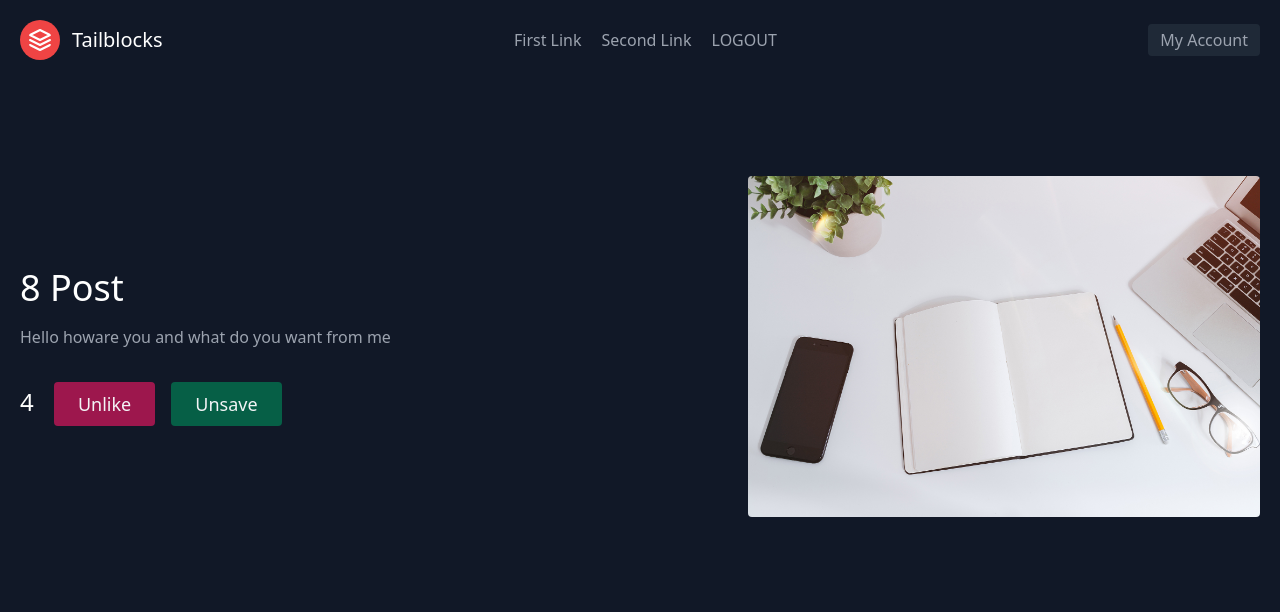
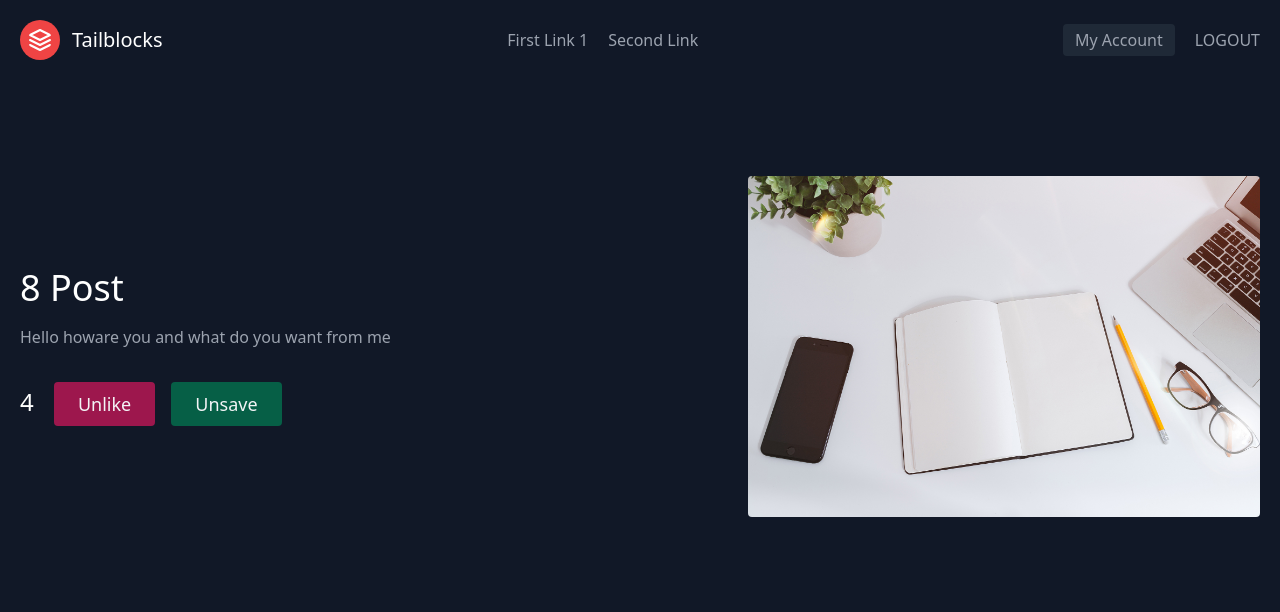
Before and after one commit to pycharm0422/mini_insta, a Django app: page /individual-post/8/ in a window 1280 px wide. Shown: the top 612 px of the page. Run offline with Django 3.2, Linux system fonts and the light colour scheme; a user stored in the database is signed in; data comes from the database, SQL or seed files in the repository; both versions use the stored data as it was after the commit; some libraries are stand-ins or nearby versions.

Commit message:
first commit

```diff
--- a/src_code/templates/src_code/basics/navbar.html
+++ b/src_code/templates/src_code/basics/navbar.html
@@ -7,21 +7,19 @@
         <span class="ml-3 text-xl">Tailblocks</span>
       </a>
       <nav class="md:ml-auto md:mr-auto flex flex-wrap items-center text-base justify-center">
-        <a href="" class="mr-5 hover:text-white">First Link</a>
+        <a href="" class="mr-5 hover:text-white">First Link {{request.user.pk}}</a>
         <a href="" class="mr-5 hover:text-white">Second Link</a>
         {%  if request.user.is_authenticated %}
-        <a href="" class="mr-5 hover:text-white">LOGOUT</a>
+
         {% else %}
-        <a href="" class="mr-5 hover:text-white">REGISTER</a>
-        <a href="" class="mr-5 hover:text-white">LOGIN</a>
+        <a href="{% url 'register-page' %}" class="mr-5 hover:text-white">REGISTER</a>
+        <a href="{% url 'login-page' %}" class="mr-5 hover:text-white">LOGIN</a>
         {% endif %}
       </nav>
       {%  if request.user.is_authenticated %}
-      <button href="" class="inline-flex items-center bg-gray-800 border-0 py-1 px-3 focus:outline-none hover:bg-gray-700 rounded text-base mt-4 md:mt-0">My Account
-
-          <path d="M5 12h14M12 5l7 7-7 7"></path>
-        </svg>
-      </button>
+      <a href="{% url 'user-page' user_id=request.user.pk%}" class="inline-flex items-center bg-gray-800 border-0 py-1 px-3 focus:outline-none hover:bg-gray-700 rounded text-base mt-4 md:mt-0">My Account
+      </a>
+      <a href="{% url 'logout-page' %}" class="ml-5 hover:text-white">LOGOUT</a>
       {% endif %}
     </div>
   </header>
```
Also changed, not shown: requirements.txt (added, +26 -0 lines), src_code/templates/src_code/home.html (+9 -0 lines), db.sqlite3, mini_insta_screenshot/Screenshot from 2022-10-23 02-00-56.png (deleted), mini_insta_screenshot/Screenshot from 2022-10-23 02-01-09.png (deleted), mini_insta_screenshot/Screenshot from 2022-10-23 02-03-29.png (deleted), mini_insta_screenshot/Screenshot from 2022-10-23 02-03-54.png (deleted), mini_insta_screenshot/Screenshot from 2022-10-23 02-11-56.png (deleted), 2 other files.
